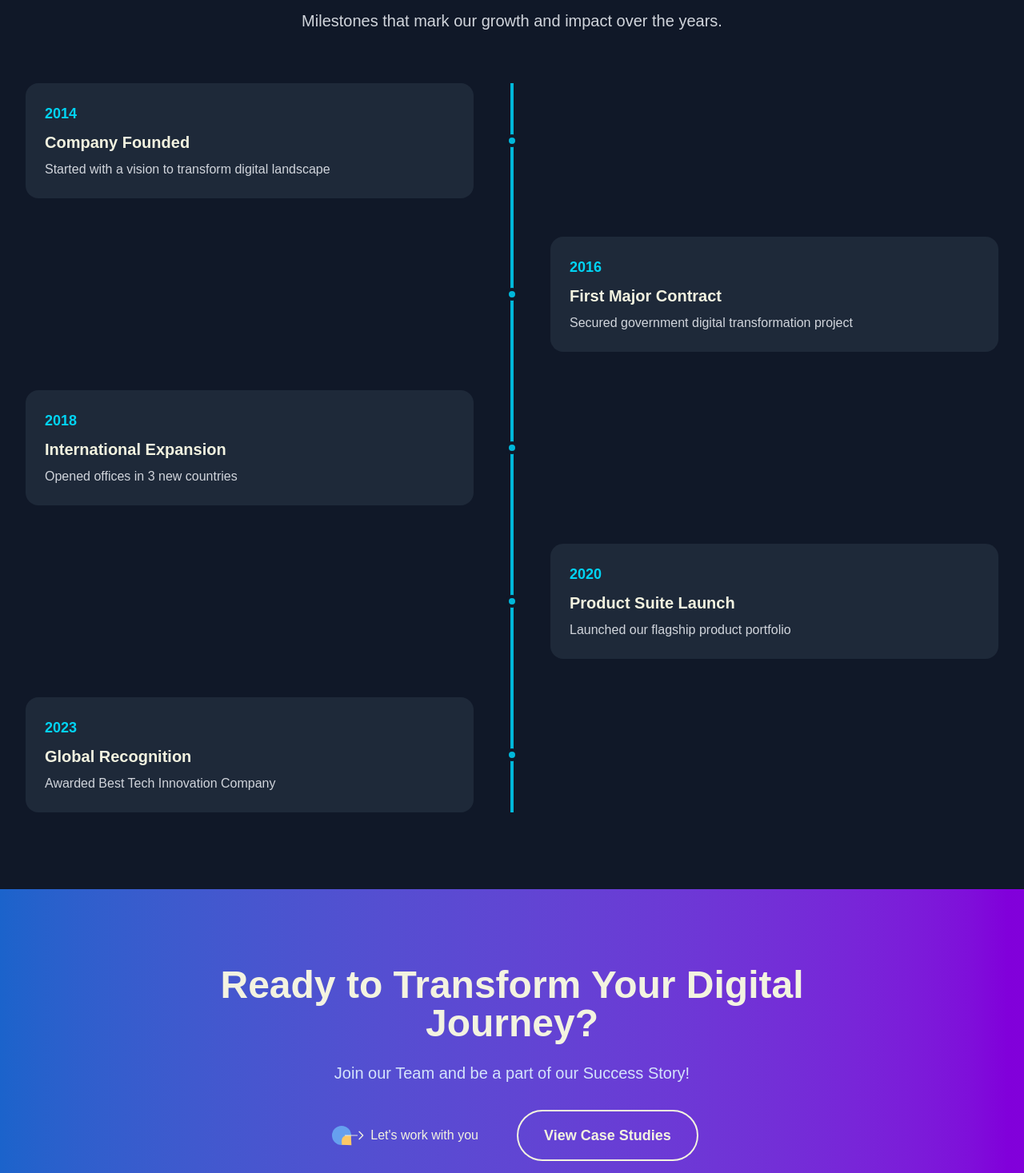
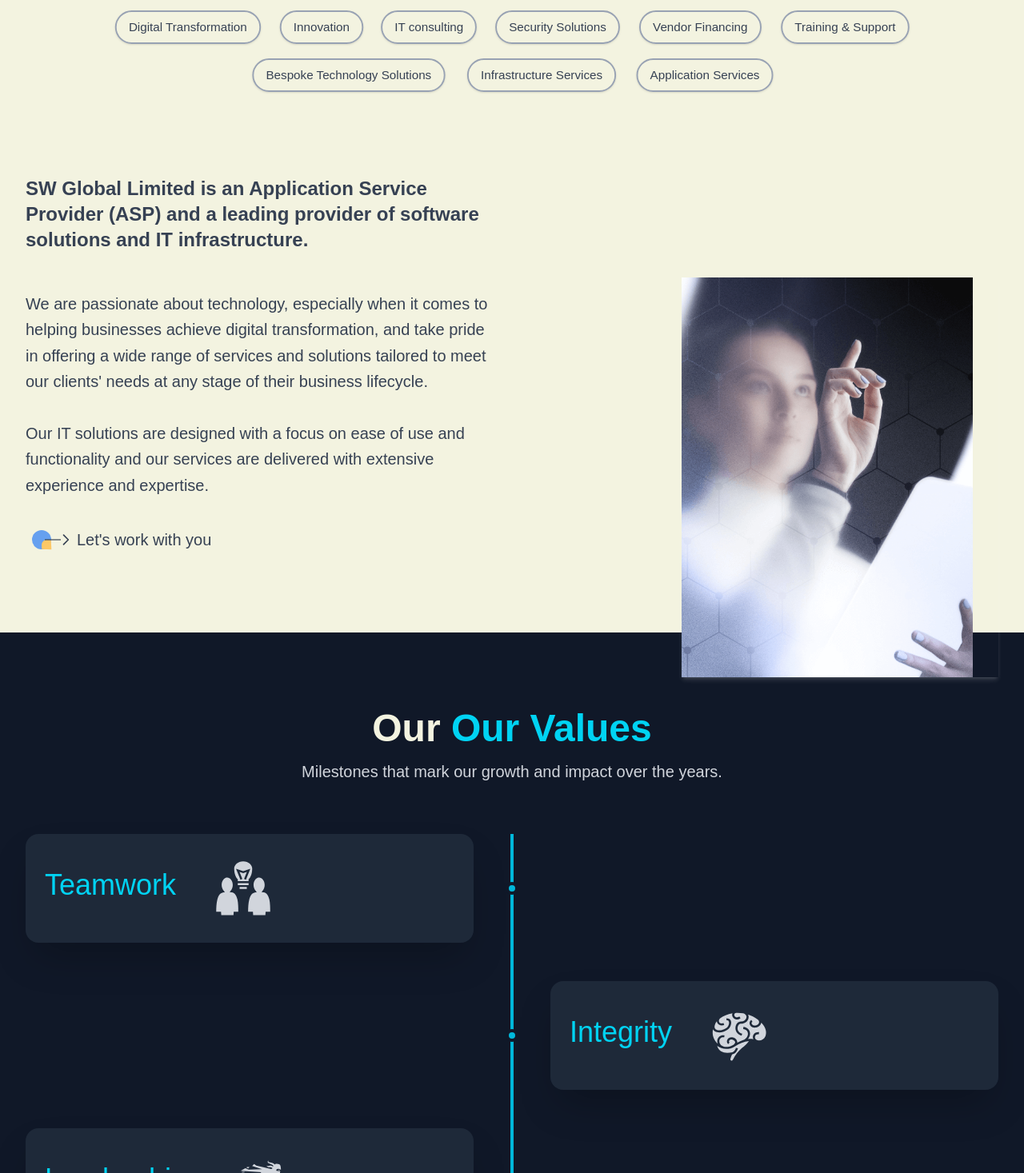
Before and after one commit to leomass677/swg, a React (Vite) app: page /about in a window 1280 px wide. Shown: the part 843-2310 px from the top of the page at 80% size. Built offline with nearby package versions, Linux system fonts and the light colour scheme; a web font is replaced by a local one.

Commit message:
pushing about page

```diff
--- a/src/Home/GlobalProvider.jsx
+++ b/src/Home/GlobalProvider.jsx
@@ -67,7 +67,7 @@
     <div className="text-shade relative overflow-hidden">
       <ScrollVideoEffect />
 
-      {/* Background Section with Enhanced Overlay */}
+      {/* Background S  */}
       <div
         className="relative px-4 sm:px-6 lg:px-8 xl:px-12 py-16 sm:py-20 lg:py-24"
         style={{
@@ -78,10 +78,8 @@
           backgroundAttachment: "fixed",
         }}
       >
-        {/* Enhanced Gradient Overlay */}
         <div className="absolute inset-0 bg-gradient-to-br from-blue-900/30 via-teal-500/10 to-cyan-300/20 backdrop-blur-sm z-0"></div>
 
-        {/* Additional overlay for better text readability */}
         <div className="absolute inset-0 bg-black/10 z-0"></div>
 
         {/* Main Content Container */}
@@ -216,11 +214,7 @@
               viewport={{ once: true }}
               transition={{ delay: 0.8, duration: 0.6 }}
               className="text-center mt-8 lg:mt-12"
-            >
-              <p className="text-sm sm:text-base text-gray-300 font-light">
-                Hover over the markers to explore our global presence
-              </p>
-            </motion.div>
+            ></motion.div>
           </motion.div>
         </motion.div>
       </div>
--- a/src/Pages/About.jsx
+++ b/src/Pages/About.jsx
@@ -18,7 +18,11 @@
 import WorkWithYouLink from "../component/WorkWithYouLink";
 import AvailabilityBadge from "../Animation/AvailabilityBadge";
 import TeamMember from "../component/TeamMember";
-
+import { img } from "framer-motion/client";
+import { GiTeamIdea, GiBrain, GiRunningNinja, GiSkills } from "react-icons/gi";
+import { FaUsersRays } from "react-icons/fa6";
+import { PiHandshakeThin } from "react-icons/pi";
+import { IoCheckmarkDone } from "react-icons/io5";
 const About = () => {
   // Animation variants
   const containerVariants = {
@@ -53,12 +57,6 @@
   };
 
   // Data
-  const stats = [
-    { icon: Users, number: "450+", label: "Team Members" },
-    { icon: Globe, number: "15+", label: "Countries" },
-    { icon: Award, number: "50+", label: "Awards Won" },
-    { icon: Clock, number: "10+", label: "Years Experience" },
-  ];
 
   const values = [
     {
@@ -89,28 +87,38 @@
   const milestones = [
     {
       year: "2014",
-      event: "Company Founded",
-      description: "Started with a vision to transform digital landscape",
+      event: "Teamwork",
+      description: <GiTeamIdea />,
     },
     {
       year: "2016",
-      event: "First Major Contract",
-      description: "Secured government digital transformation project",
+      event: "Integrity",
+      description: <GiBrain />,
     },
     {
       year: "2018",
-      event: "International Expansion",
-      description: "Opened offices in 3 new countries",
+      event: "Leadership",
+      description: <GiRunningNinja />,
     },
     {
-      year: "2020",
-      event: "Product Suite Launch",
-      description: "Launched our flagship product portfolio",
+      year: "",
+      event: "Innovation",
+      description: <GiSkills />,
     },
     {
       year: "2023",
-      event: "Global Recognition",
-      description: "Awarded Best Tech Innovation Company",
+      event: "Customer Centricity",
+      description: <FaUsersRays />,
+    },
+    {
+      year: "2023",
+      event: "Excellence",
+      description: <IoCheckmarkDone />,
+    },
+    {
+      year: "2023",
+      event: "Partnership",
+      description: <PiHandshakeThin />,
     },
   ];
 
@@ -157,11 +165,65 @@
             className="flex flex-wrap justify-center gap-4"
           >
             <WorkWithYouLink className="bg-white text-blue-900 hover:bg-gray-100 px-8 py-4 rounded-full font-semibold text-lg hover:scale-105 transition-all duration-300" />
-            <button className="border-2 border-white text-white hover:bg-white hover:text-blue-900 px-8 py-4 rounded-full font-semibold text-lg transition-all duration-300 flex items-center gap-2">
+            <button className="border-2 border-white text-white hover:bg-white hover:text-blue-900 px-8 py-2.5 cursor-pointer rounded-full font-semibold text-lg transition-all duration-300 flex items-center gap-2">
               Our Story <ArrowRight size={20} />
             </button>
           </motion.div>
         </motion.div>
+      </section>
+      {/*Who We Are  */}
+      <section className="relative">
+        <div className="py-16 lg:py-24 px-4 sm:px-6 lg:px-8 max-w-[1440px] mx-auto">
+          <h1 className="text-3xl text-center ">Who We Are</h1>
+          <div className="flex flex-wrap justify-center mt-8 w-full lg:max-w-4xl mx-auto xl:max-w-5xl">
+            {[
+              "Digital Transformation",
+              "Innovation",
+              "IT consulting",
+              "Security Solutions",
+              "Vendor Financing",
+              "Training & Support",
+              "Bespoke Technology Solutions",
+              "Infrastructure Services",
+              "Application Services",
+            ].map((item, index) => (
+              <button
+                key={index}
+                className="py-2 px-4 rounded-full border-grey-400 shadow-sm bg-transparent cursor-pointer scale-95 hoverscale-105 transition-all duration-500 m-2 border-2 text-gray-700 font-medium"
+              >
+                {item}
+              </button>
+            ))}
+          </div>
+          <div className="flex gap-8 mt-12 flex-col lg:flex-row-reverse items-center">
+            <div className="flex-1  flex flex-col  items-center lg:items-start lg:justify-end-safe gap-4 lg:gap-6 xl:gap-8">
+              <img
+                src={images.powerfull}
+                alt=""
+                className=" self-end xl:absolute -bottom-14 shadow-md   shadow-shade/15  max-w-[70%] max-h-[500px] object-cover xl:pr-8  "
+              />
+            </div>
+            <div className="flex-1 flex flex-col gap-4 lg:gap-6 xl:gap-8 mt-4 lg:mt-6 xl:mt-12 text-lg md:text-xl text-gray-700 leading-relaxed">
+              <h6 className="text-2xl font-semibold mb-4">
+                SW Global Limited is an Application Service Provider (ASP) and a
+                leading provider of software solutions and IT infrastructure.
+              </h6>
+              <p className="">
+                We are passionate about technology, especially when it comes to
+                helping businesses achieve digital transformation, and take
+                pride in offering a wide range of services and solutions
+                tailored to meet our clients' needs at any stage of their
+                business lifecycle.
+              </p>
+              <p>
+                Our IT solutions are designed with a focus on ease of use and
+                functionality and our services are delivered with extensive
+                experience and expertise.
+              </p>
+              <WorkWithYouLink className="bg-white text-blue-600 hover:bg-gray-100 px-8 py-4 rounded-full font-semibold text-lg hover:scale-105 transition-all duration-300" />
+            </div>
+          </div>
+        </div>
       </section>
 
       {/* Timeline Section */}
@@ -175,7 +237,7 @@
         >
           <div className="text-center mb-16">
             <h2 className="text-4xl lg:text-5xl font-bold mb-4">
-              Our <span className="text-cyan-400">Journey</span>
+              Our <span className="text-cyan-400">Our Values</span>
             </h2>
             <p className="text-xl text-gray-300 max-w-2xl mx-auto">
               Milestones that mark our growth and impact over the years.
@@ -184,28 +246,36 @@
 
           <div className="relative">
             {/* Timeline line */}
-            <div className="absolute left-1/2 transform -translate-x-1/2 w-1 bg-cyan-500 h-full"></div>
+            <div className="absolute left-1/2  transform -translate-x-1/2 w-1 bg-cyan-500 h-full"></div>
 
             <div className="space-y-12">
               {milestones.map((milestone, index) => (
                 <motion.div
                   key={index}
                   variants={itemVariants}
-                  className={`relative flex items-center ${
+                  className={`relative  flex items-center ${
                     index % 2 === 0 ? "flex-row" : "flex-row-reverse"
                   }`}
                 >
                   <div
                     className={`w-1/2 ${index % 2 === 0 ? "pr-12" : "pl-12"}`}
                   >
-                    <div className="bg-gray-800 p-6 rounded-2xl hover:bg-gray-700 transition-colors duration-300">
-                      <div className="text-cyan-400 font-bold text-lg mb-2">
+                    <div
+                      className={`bg-gray-800 shadow-2xl cursor-pointer transition-all ease-in-out duration-600  p-6 flex rounded-2xl items-center justify-start gap-4 sm:gap-5 md:gap-6 xl:gap-12 py-8 hover:bg-gray-700   hover:border-shade   ${
+                        index % 2 === 0
+                          ? "hover:translate-x-8"
+                          : "hover:-translate-x-8"
+                      }`}
+                    >
+                      {/* <div className="text-cyan-400 font-bold text-lg mb-2">
                         {milestone.year}
-                      </div>
-                      <h3 className="text-xl font-bold mb-2">
+                      </div> */}
+                      <h3 className="text-xl sm:text-2xl md:text-3xl xl:text-4xl  font-medium mb-2 text-cyan-400 text-2xl">
                         {milestone.event}
                       </h3>
-                      <p className="text-gray-300">{milestone.description}</p>
+                      <p className="text-gray-300 text-5xl md:text-6xl xl:text-7xl ">
+                        {milestone.description}
+                      </p>
                     </div>
                   </div>
 
@@ -236,9 +306,6 @@
           </p>
           <div className="flex flex-wrap justify-center gap-4">
             <WorkWithYouLink className="bg-white text-blue-600 hover:bg-gray-100 px-8 py-4 rounded-full font-semibold text-lg hover:scale-105 transition-all duration-300" />
-            <button className="border-2 border-white text-white hover:bg-white hover:text-blue-600 px-8 py-4 rounded-full font-semibold text-lg transition-all duration-300">
-              View Case Studies
-            </button>
           </div>
         </motion.div>
       </section>
```
